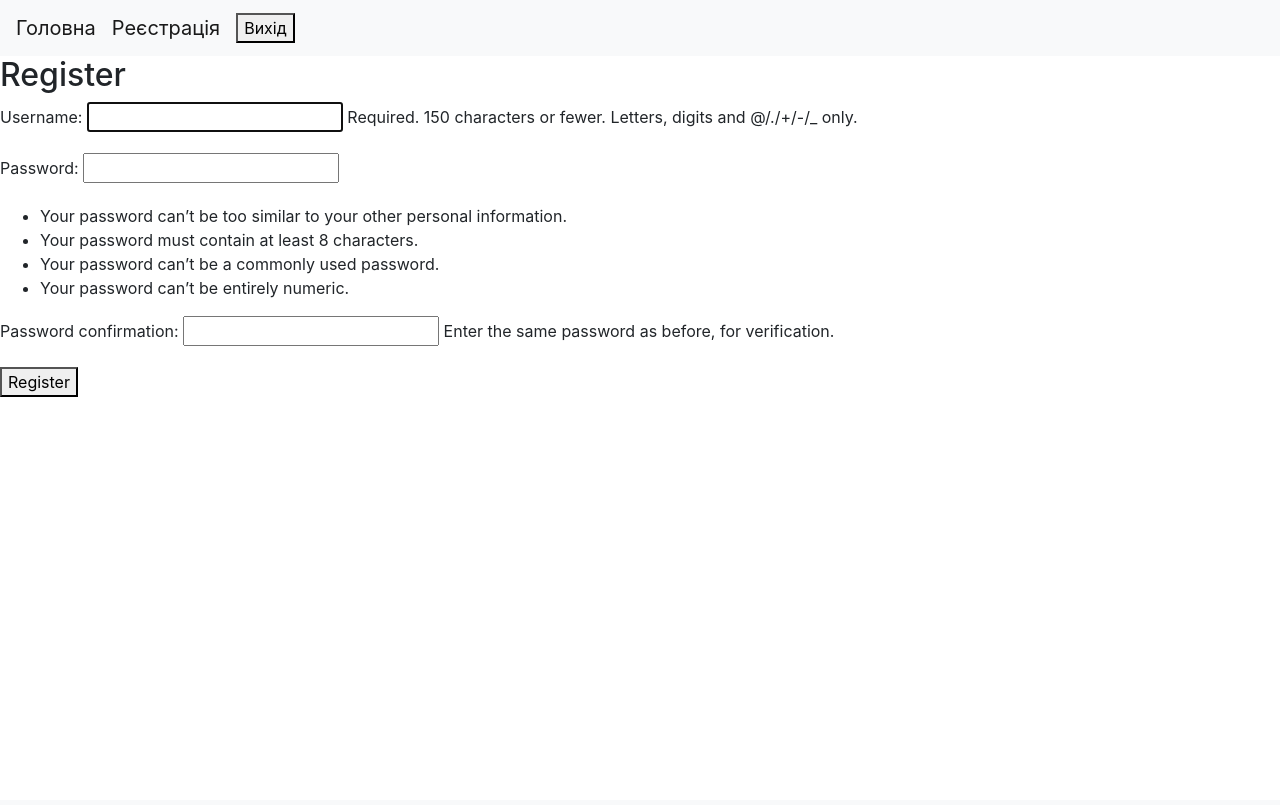
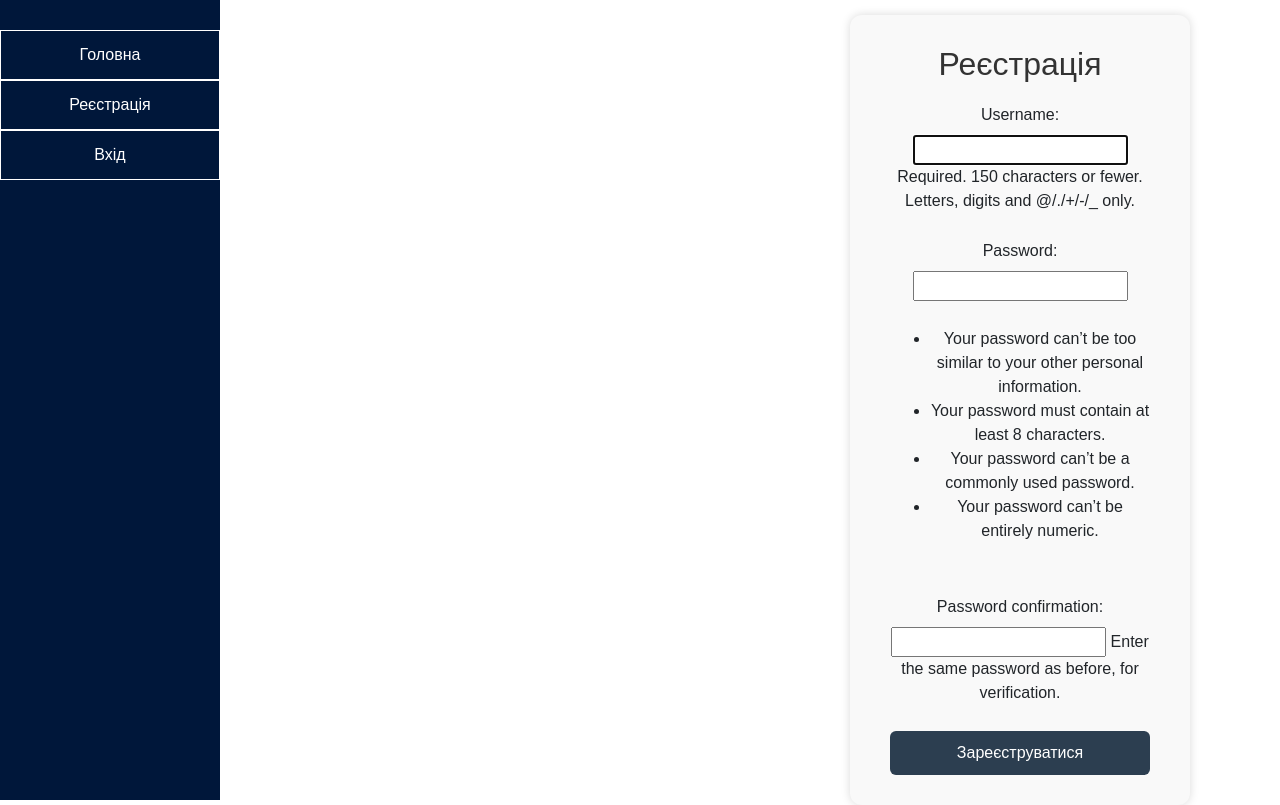
Before and after one commit to Ivagen2304/Task-traking, a Django app: page /register/ in a window 1280 px wide. Before the commit the page ends 397 px from the top, so only its background shows below. Run offline with Django 5.2, Linux system fonts and the light colour scheme; some libraries are stand-ins or nearby versions.

Commit message:
inital commit

```diff
--- a/templates/base.html
+++ b/templates/base.html
@@ -5,16 +5,160 @@
     <meta name="viewport" content="width=device-width, initial-scale=1.0">
     <title>Система управління завданнями</title>
     <link rel="stylesheet" href="https://stackpath.bootstrapcdn.com/bootstrap/4.5.2/css/bootstrap.min.css">
+    <style>
+        body {
+        margin: 0;
+        font-family: Arial, sans-serif;
+        display: flex;
+        min-height: 100vh;
+    }
+
+    /* Ліва панель */
+    .sidebar {
+        width: 220px;
+        background-color: #00173a;
+        color: white;
+        padding-top: 30px;
+        display: flex;
+        flex-direction: column;
+        align-items: center;
+        flex-shrink: 0;
+    }
+
+    .sidebar h2 {
+        margin-bottom: 20px;
+        font-size: 20px;
+    }
+
+    .sidebar a {
+        text-decoration: none;
+        color: white;
+        display: block;
+        width: 100%;
+        text-align: center;
+        padding: 12px;
+        border: 1px solid rgb(255, 255, 255);
+        transition: background-color 0.3s;
+    }
+
+    .sidebar a:hover {
+        background-color: #3a53c2;
+    }
+
+    .sidebar form {
+        width: 100%;
+        text-align: center;
+        margin-top: auto;
+        padding: 12px 0;
+        border-top: 1px solid rgb(255, 255, 255);
+    }
+
+
+
+
+    .login-container {
+        display: flex;
+        margin-left: 650px;
+        justify-content: center;
+        align-items: center;
+        height: 90vh;
+    }
+
+    .login-box {
+        background-color: #f9f9f9;
+        padding: 30px 40px;
+        border-radius: 12px;
+        box-shadow: 0 0 10px rgba(0,0,0,0.15);
+        width: 320px;
+        text-align: center;
+    }
+
+    .login-box h2 {
+        margin-bottom: 20px;
+        color: #333;
+    }
+
+    .login-box form {
+        display: flex;
+        flex-direction: column;
+        gap: 8px;
+    }
+
+    .login-box button {
+        background-color: #2c3e50;
+        color: white;
+        border: none;
+        padding: 10px;
+        border-radius: 6px;
+        cursor: pointer;
+        transition: background-color 0.3s;
+    }
+
+    .login-box button:hover {
+        background-color: #3a53c2;
+    }
+
+
+
+
+    .register-container {
+        display: flex;
+        margin-left: 630px;
+        margin-top: 90px;
+        justify-content: center;
+        align-items: center;
+        height: 80vh;
+    }
+
+    .register-box {
+        background-color: #f9f9f9;
+        padding: 30px 40px;
+        border-radius: 12px;
+        box-shadow: 0 0 10px rgba(0,0,0,0.15);
+        width: 340px;
+        text-align: center;
+    }
+
+    .register-box h2 {
+        margin-bottom: 20px;
+        color: #333;
+    }
+
+    .register-box form {
+        display: flex;
+        flex-direction: column;
+        gap: 10px;
+    }
+
+    .register-box button {
+        background-color: #2c3e50;
+        color: white;
+        border: none;
+        padding: 10px;
+        border-radius: 6px;
+        cursor: pointer;
+        transition: background-color 0.3s;
+    }
+
+    .register-box button:hover {
+        background-color: #34495e;
+    }
+    </style>
 </head>
 <body>
-    <nav class="navbar navbar-expand-lg navbar-light bg-light">
-        <a class="navbar-brand" href="{% url 'tasks:task-list' %}">Головна</a>
-        <a class="navbar-brand" href="{% url 'tasks:register' %}">Реєстрація</a>
-        <form action="{% url 'tasks:logout' %}" method="post">
-            {% csrf_token %}
-            <button type="submit">Вихід</button>
-        </form>
-    </nav>
+    <div class="sidebar">
+        <a href="{% url 'tasks:task-list' %}">Головна</a>
+
+        {% if not user.is_authenticated %}
+            <a href="{% url 'tasks:register' %}">Реєстрація</a>
+            <a href="{% url 'tasks:login' %}">Вхід</a>
+        {% else %}
+            <form action="{% url 'tasks:logout' %}" method="post">
+                {% csrf_token %}
+                <button type="submit">Вихід</button>
+            </form>
+        {% endif %}
+        </div>
 
     {% block content %}
     {% endblock %}
--- a/templates/tasks/register.html
+++ b/templates/tasks/register.html
@@ -1,10 +1,14 @@
 {% extends 'base.html' %}
 
 {% block content %}
-<h2>Register</h2>
-<form method="post">
-    {% csrf_token %}
-    {{ form.as_p }}
-    <button type="submit">Register</button>
-</form>
+<div class="register-container">
+    <div class="register-box">
+        <h2>Реєстрація</h2>
+        <form method="post">
+            {% csrf_token %}
+            {{ form.as_p }}
+            <button type="submit">Зареєструватися</button>
+        </form>
+    </div>
+</div>
 {% endblock %}
```
Also changed, not shown: templates/tasks/login.html (+10 -6 lines).
